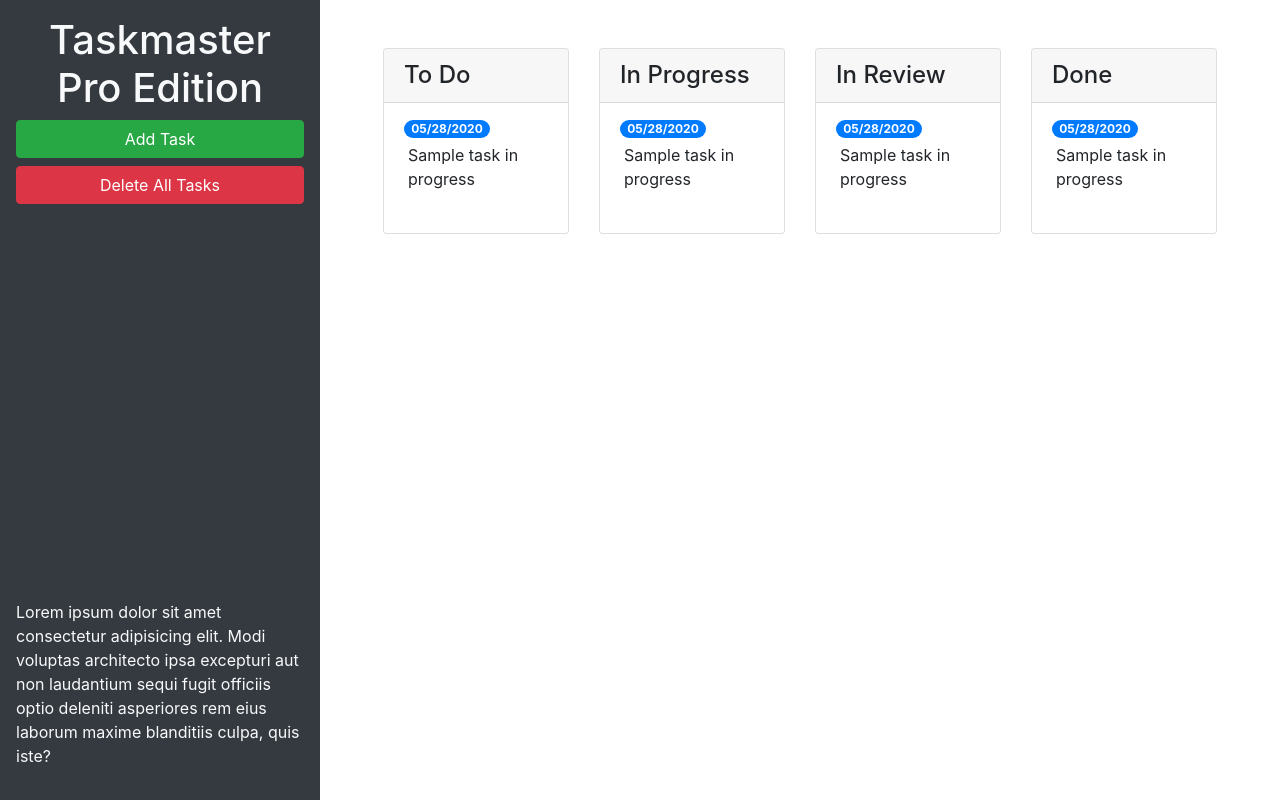
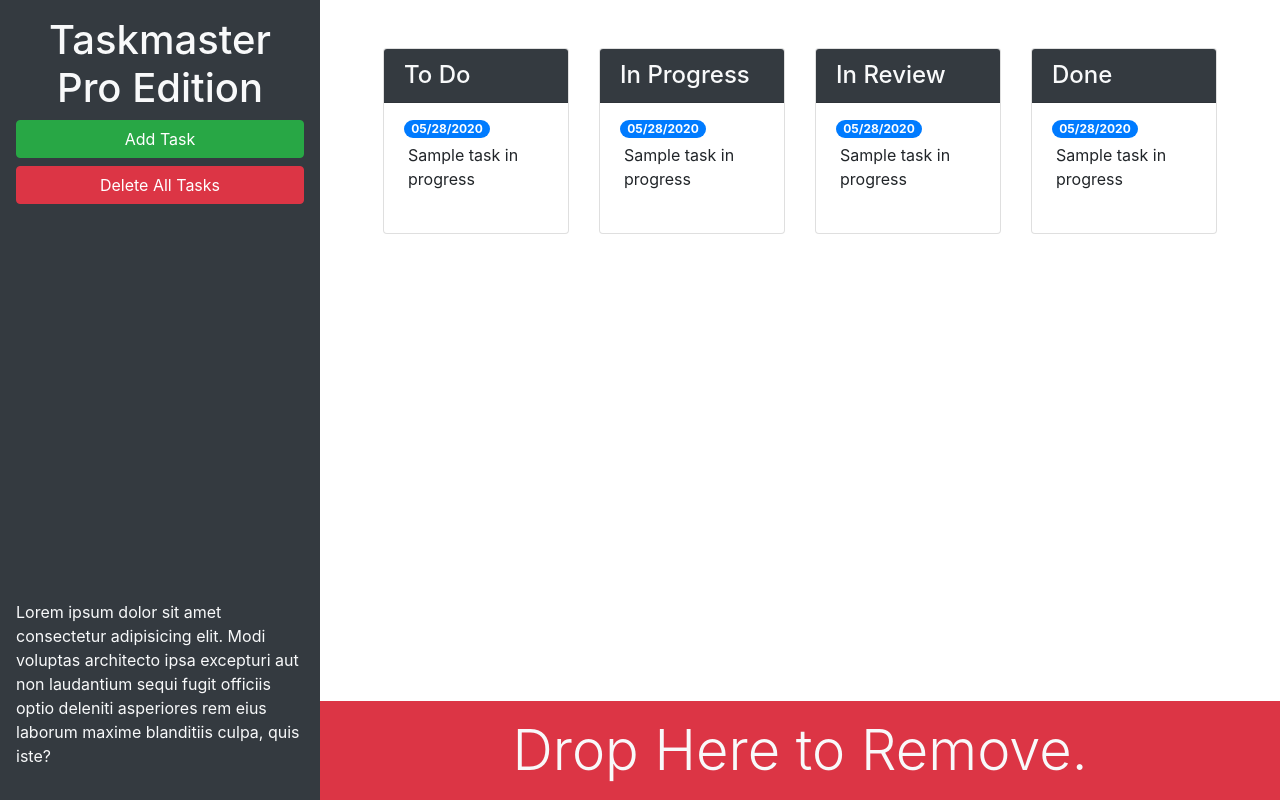
Before and after one commit to mrsdno/taskmaster-pro, a plain HTML site: page index.html in a window 1280 px wide. Drawn offline with nearby package versions, Linux system fonts and the light colour scheme.

Commit message:
added trash drop spot and more bootstrap formatting

```diff
--- a/index.html
+++ b/index.html
@@ -13,22 +13,22 @@
 <body>
 
   <div class="row min-vh-100 no-gutters">
-    <header class="col-12 col-lg-3 bg-dark text-light d-flex flex-column p-4 p-lg-3">
+    <header class="col-12 col-lg-3 bg-dark text-light sticky-top d-flex flex-column p-4 p-lg-3">
       <h1 class="text-center">Taskmaster Pro Edition</h1>
       <button id="create-task" class="btn btn-block btn-success" data-toggle="modal" data-target="#task-form-modal">Add
         Task</button>
       <button id="remove-tasks" class="btn btn-block btn-danger">Delete All Tasks</button>
-      <p class="mt-auto">Lorem ipsum dolor sit amet consectetur adipisicing elit. Modi voluptas architecto ipsa
+      <p class="mt-auto d-none d-lg-block">Lorem ipsum dolor sit amet consectetur adipisicing elit. Modi voluptas architecto ipsa
         excepturi aut non
         laudantium sequi fugit officiis optio deleniti asperiores rem eius laborum maxime blanditiis culpa, quis iste?
       </p>
     </header>
-    <main class="col-12 col-lg-9">
+    <main class="col-12 col-lg-9 d-flex flex-column">
       <div class="m-5 row justify-content-around">
         <!-- to do start -->
         <div class="col-12 col-md-6 col-xl-3 mb-3">
           <div class="card">
-            <h4 class="card-header">
+            <h4 class="card-header bg-dark text-light">
               To Do
             </h4>
             <ul id="list-toDo" class="list-group list-group-flush">
@@ -43,7 +43,7 @@
         <!-- in progress start -->
         <div class="col-12 col-md-6 col-xl-3 mb-3">
           <div class="card">
-            <h4 class="card-header">
+            <h4 class="card-header bg-dark text-light">
               In Progress
             </h4>
             <ul id="list-inProgress" class="list-group list-group-flush">
@@ -58,7 +58,7 @@
         <!-- in Review start -->
         <div class="col-12 col-md-6 col-xl-3 mb-3">
           <div class="card">
-            <h4 class="card-header">
+            <h4 class="card-header bg-dark text-light">
               In Review
             </h4>
             <ul id="list-inReview" class="list-group list-group-flush">
@@ -73,7 +73,7 @@
         <!--  Done start -->
         <div class="col-12 col-md-6 col-xl-3 mb-3">
           <div class="card">
-            <h4 class="card-header">
+            <h4 class="card-header bg-dark text-light">
               Done
             </h4>
             <ul id="list-done" class="list-group list-group-flush">
@@ -85,6 +85,10 @@
           </div>
         </div>
         <!--  Done end -->
+      </div>
+      <!-- drop here to remove -->
+      <div id="trash" class="w-100 bg-danger p-3 text-center text-light display-4 mt-auto">
+          Drop Here to Remove.
       </div>
     </main>
   </div>
```
